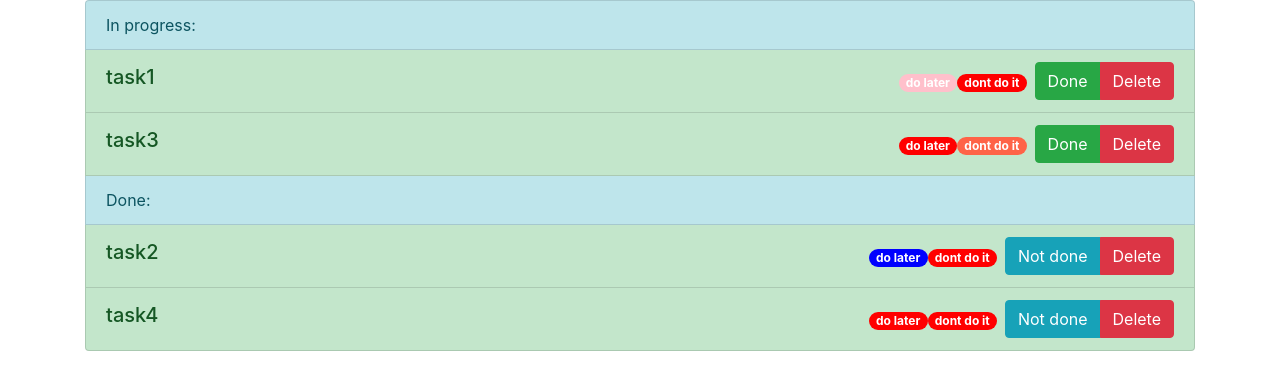
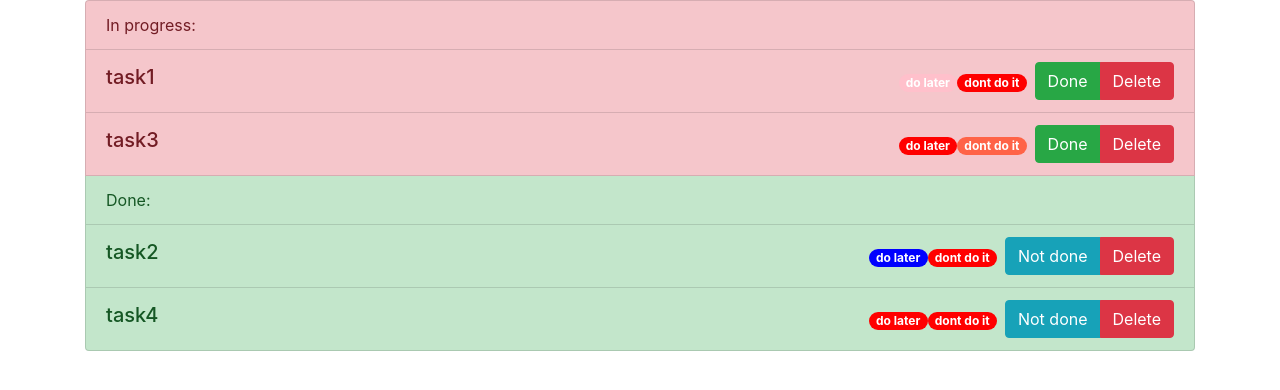
Before and after one commit to maksim-khiuttiulia/Hours-and-tasks, a React (Create React App) app in the folder src/main/webapp/: page / in a window 1280 px wide. Shown: the top 390 px of the page. Built offline with nearby package versions, Linux system fonts and the light colour scheme.

Commit message:
fixed delete

```diff
--- a/src/main/webapp/src/components/task-list.jsx
+++ b/src/main/webapp/src/components/task-list.jsx
@@ -33,28 +33,36 @@ export default class TaskList extends Component {
                 }
             ]
         }
-        console.log(this.state.tasks)
     }
 
     onChangeStatus = (id) => {
         this.setState(prevState => ({
-            tasks : prevState.tasks.map(task => task.id === id ? {...task, isDone: !task.isDone} : task)
+
+            tasks : prevState.tasks.map(
+                task => task.id === parseInt(id, 10) ? {...task, isDone : !task.isDone} : task)
+        }))
+    }
+
+    onDelete = (id) => {
+        this.setState(prevState => ({
+
+            tasks : prevState.tasks.filter((task) => task.id !== parseInt(id))
         }))
     }
 
 
     render() {
         const doneTasks = this.state.tasks.filter((task) => task.isDone).map((task) => {
-            return <Task task={task} key={task.id} onChangeStatus={this.onChangeStatus}/>;
+            return <Task task={task} key={task.id} onChangeStatus={this.onChangeStatus} onDelete={this.onDelete}/>;
         });
         const todoTasks = this.state.tasks.filter((task) => !task.isDone).map((task) => {
-            return <Task task={task} key={task.id} onChangeStatus={this.onChangeStatus}/>;
+            return <Task task={task} key={task.id} onChangeStatus={this.onChangeStatus} onDelete={this.onDelete}/>;
         });
         return (
             <ListGroup>
-                <ListGroupItem color="info">In progress:</ListGroupItem>
+                <ListGroupItem color="danger">In progress:</ListGroupItem>
                 {todoTasks}
-                <ListGroupItem color="info">Done:</ListGroupItem>
+                <ListGroupItem color="success">Done:</ListGroupItem>
                 {doneTasks}
             </ListGroup>
         );
--- a/src/main/webapp/src/components/task.jsx
+++ b/src/main/webapp/src/components/task.jsx
@@ -15,7 +15,7 @@ export default class Task extends Component {
     }
 
     onDelete = (e) =>{
-        console.warn("Delete " + this.state.id);
+        this.props.onDelete(e.target.value)
     }
 
     onDone = (e) =>{
@@ -37,10 +37,10 @@ export default class Task extends Component {
         } else {
             buttonState = <Button color="success" onClick={this.onDone} value={this.state.id}>Done</Button>
         }
-        let buttonDelete = <Button color="danger" onClick={this.onDelete} >Delete</Button>
+        let buttonDelete = <Button color="danger" onClick={this.onDelete} value={this.state.id}>Delete</Button>
 
         return (
-            <ListGroupItem color="success" className="d-flex justify-content-between align-items-center" key={this.state.id}>
+            <ListGroupItem color={this.state.isDone ? "success" : "danger"} className="d-flex justify-content-between align-items-center" key={this.state.id}>
                 <ListGroupItemHeading>{this.state.name}</ListGroupItemHeading>
                 <div className="pull-right d-flex align-items-center">
                     <div className="mr-2">
```
